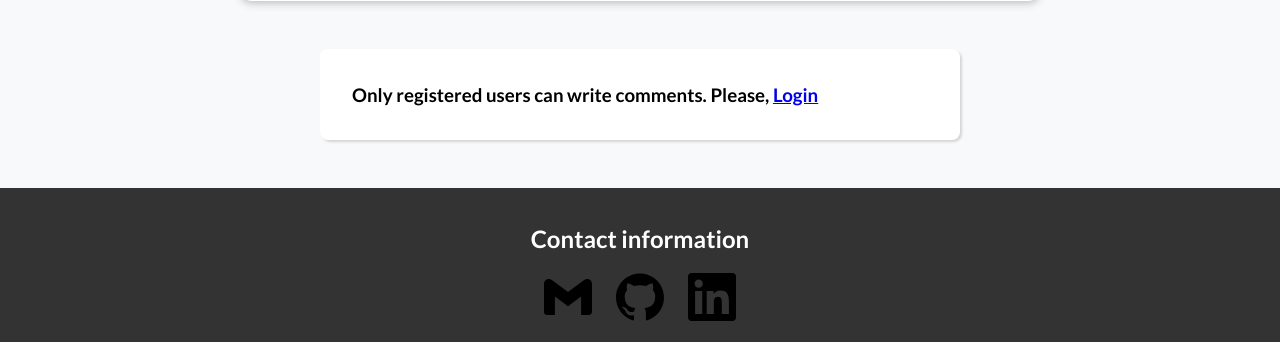
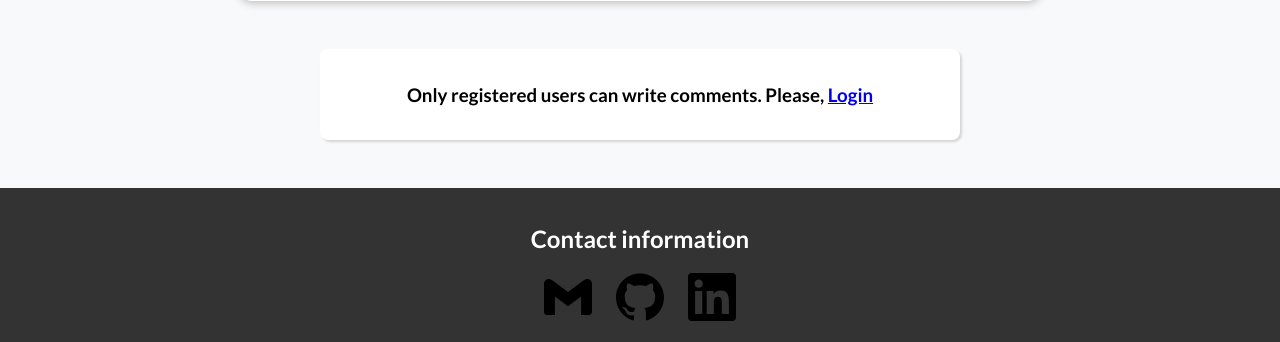
Before and after one commit to YuraGavriley/personal-dev-blog, a Django app: a page that uses templates/base.html in a window 1280 px wide. Shown: the part 1766-2108 px from the top of the page. Run offline with Django 4.2, Linux system fonts and the light colour scheme; data comes from the database, SQL or seed files in the repository; both versions use the stored data as it was after the commit; some libraries are stand-ins or nearby versions.

Commit message:
Fixed post-detail styling

```diff
--- a/main_app/static/main_app/post-detail.css
+++ b/main_app/static/main_app/post-detail.css
@@ -38,6 +38,7 @@ body {
 #summary article img {
   width: 12rem;
   height: 12rem;
+  object-fit: cover;
   border-radius: 12px;
   transform: rotateZ(5deg);
   border: 5px solid white;
@@ -108,6 +109,10 @@ main {
 
 #comment-form h2 {
   margin: 0 0 8px 0;
+}
+
+#comment-form h3 {
+  text-align: center;
 }
 
 #comment-form textarea {
```
Also changed, not shown: db.sqlite3.
